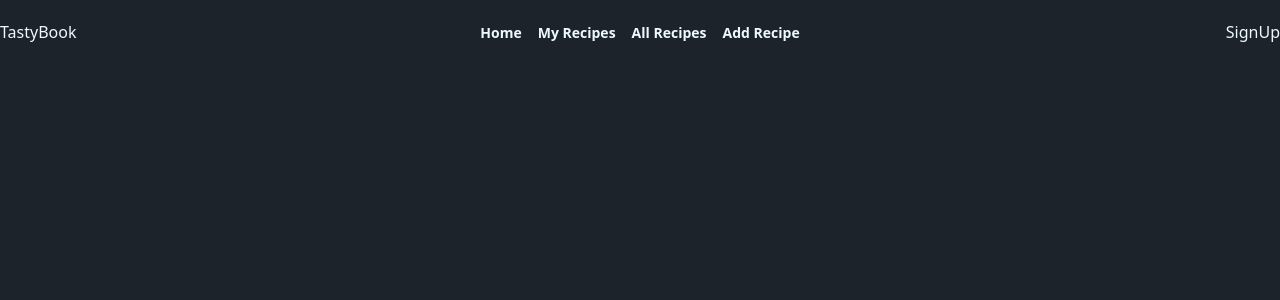
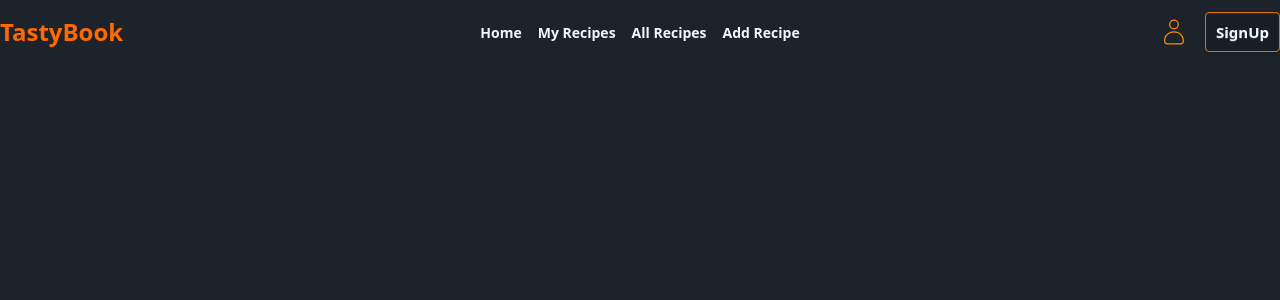
Before and after one commit to MAYA-AKT/Recipe-Book-Client, a React (Vite) app: page /auth in a window 1280 px wide. Shown: the top 300 px of the page. Built offline with nearby package versions, Linux system fonts and the light colour scheme; no server answers.

Commit message:
add user image or btn style on header

```diff
--- a/src/App.css
+++ b/src/App.css
@@ -14,3 +14,7 @@ a.active{
 input,textarea:focus{
     outline: none;
 }
+.btn{
+    padding: 2px 10px;
+    font-size: 15px;
+}
--- a/src/components/Footer.jsx
+++ b/src/components/Footer.jsx
@@ -8,7 +8,7 @@ const Footer = () => {
 
 
                     <div>
-                        <h2 className="text-lg font-semibold mb-2"> Tasty Book</h2>
+                         <p className="text-2xl font-semibold text-orange-500 ">TastyBook</p>
                         <p>Your favorite place to share and discover amazing recipes.</p>
                     </div>
 
--- a/src/components/Header.jsx
+++ b/src/components/Header.jsx
@@ -2,9 +2,10 @@ import React, { use } from 'react';
 import Links from './Links';
 import { Link } from 'react-router';
 import { AuthContext } from '../context/AuthContext';
+import { CiUser } from "react-icons/ci";
 
 const Header = () => {
-    const { user ,logOut} = use(AuthContext);
+    const { user, logOut } = use(AuthContext);
 
     const handleLogOut = () => {
         logOut()
@@ -32,21 +33,40 @@ const Header = () => {
                             <Links />
                         </ul>
                     </div>
-                    <p className=" ">TastyBook</p>
-                    <p>{user?.displayName}</p>
+                    <div className="">
+
+                        <p className="text-2xl font-semibold text-orange-500 ">TastyBook</p>
+                    </div>
+
+
                 </div>
                 <div className="navbar-center hidden lg:flex">
                     <ul className="menu menu-horizontal px-1">
                         <Links />
                     </ul>
                 </div>
-                <div className="navbar-end">
-                    {
-                        user ? <button onClick={handleLogOut}>Logout</button> :
-                            <button>
-                                <Link to='/auth/signup'>SignUp</Link>
-                            </button>
-                    }
+
+                <div className="navbar-end space-x-4">
+                    <div>
+                        {
+                            user ?
+                                <img
+                                    src={user?.photoURL}
+                                    alt={user?.displayName}
+                                    title={user?.displayName}
+                                    className="w-10 h-10 rounded-full"
+                                />
+                                : <div className='text-3xl text-orange-400'><CiUser/></div>
+                        }
+                    </div>
+                    <div>
+                        {
+                            user ? <button className='btn border px-3 border-amber-600' onClick={handleLogOut}>Logout</button> :
+                                <button className='btn border px-3 border-amber-600'>
+                                    <Link to='/auth/signup'>SignUp</Link>
+                                </button>
+                        }
+                    </div>
 
 
                 </div>
--- a/src/components/UpdateRecipe.jsx
+++ b/src/components/UpdateRecipe.jsx
@@ -264,7 +264,7 @@ const UpdateRecipe = () => {
                             <input
                                 type="number"
                                 name="likes"
-                                value={recipe.likes}
+                                value={likes}
                                 readOnly
                                 className="w-full p-2 border-b border-orange-400  bg-gray-100 text-gray-500"
                             />
--- a/src/pages/AddRecipe.jsx
+++ b/src/pages/AddRecipe.jsx
@@ -72,7 +72,7 @@ const AddRecipe = () => {
 
     return (
         <div className="max-w-6xl mx-auto p-6  shadow-md rounded-md my-10">
-            <h2 className=" flex items-center justify-center text-2xl font-semibold my-10">Add New Recipe <span><IoMdAdd/></span></h2>
+            <h2 className=" flex items-center justify-end text-2xl font-semibold my-10"><span><IoMdAdd/></span> Add New Recipe </h2>
             <div className=" bg-black">
 
                 <form onSubmit={handleAddRecipe} className="  space-y-4 grid grid-cols-1 md:grid-cols-2 gap-6 md:gap-12">
@@ -183,11 +183,11 @@ const AddRecipe = () => {
 
 
                 </form>
-                <div className="mt-6 flex justify-end ">
+                <div className="mt-6 flex justify-end">
                     <button
                         type="submit"
                         form="yourFormId"
-                        className="inline-block bg-orange-600 text-white py-2 px-7 rounded hover:bg-orange-700 transition"
+                        className="m-5  btn inline-block bg-orange-600 text-white py-2 px-7 rounded hover:bg-orange-700 transition"
                     >
                         Add Recipe
                     </button>
```
Also changed, not shown: public/images.png (added), public/logo.jpg (added).
